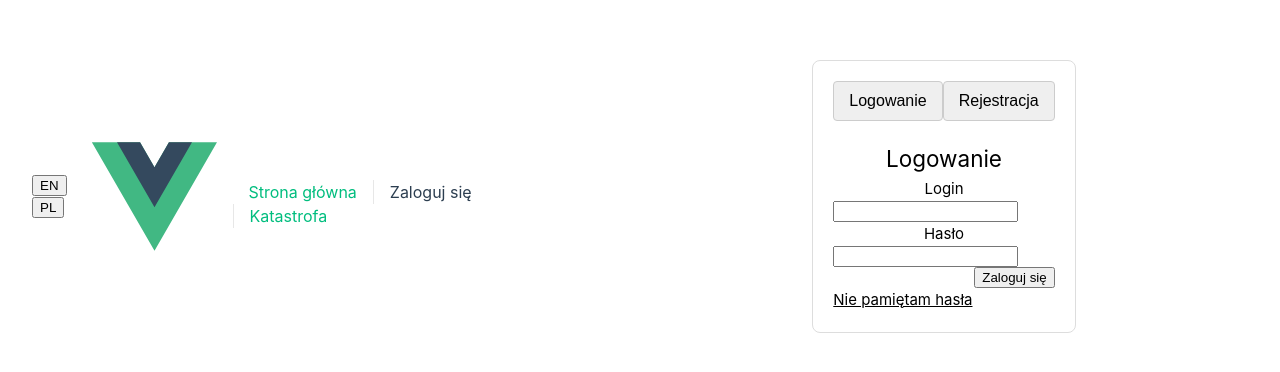
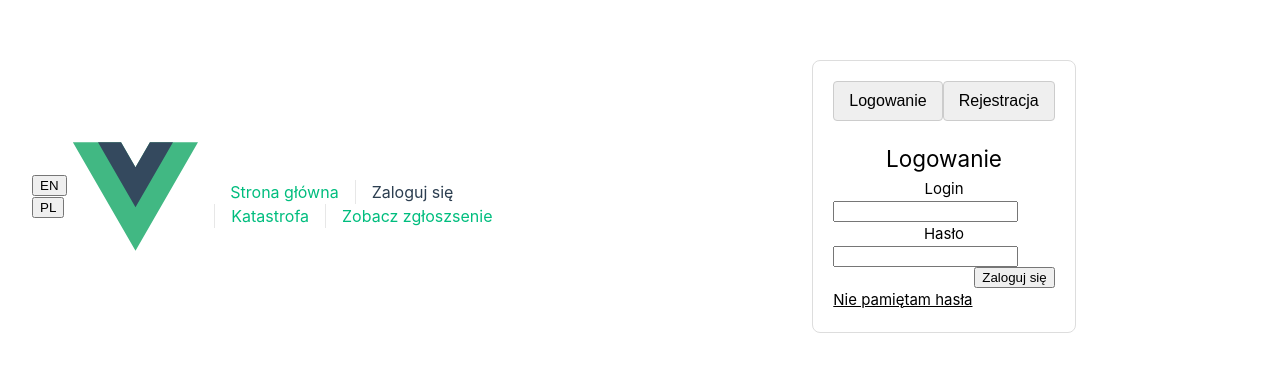
Before and after one commit to Yehor-Kovalenko/EmergencyProjekt_frontend, a Vue app: page /auth in a window 1280 px wide. Shown: the part 204-576 px from the top of the page. Built offline with nearby package versions, Linux system fonts and the light colour scheme.

Commit message:
added lokup request to navbar

```diff
--- a/src/components/Login.vue
+++ b/src/components/Login.vue
@@ -20,6 +20,13 @@
 
 <script>
   import axios from '@/axiosConfig';
+
+  function setLanguage(lang) {
+  language.value = lang;
+  localStorage.setItem("language", lang);
+  location.reload();
+}
+
 
   export default {
     name: 'Login',
--- a/src/volounteers.vue
+++ b/src/volounteers.vue
@@ -22,14 +22,16 @@ const translations = {
     login: 'Zaloguj się',
     catastrophe: 'Katastrofa',
     message: 'Wiadomości',
-    reports: 'Raporty'
+    reports: 'Raporty',
+    request: 'Zobacz zgłoszsenie'
 },
   en: {
     home: 'Home',
     login: 'Login',
     catastrophe: 'Catastrophe',
     message: 'Message inbox',
-    reports: "Reports"
+    reports: "Reports",
+    request: 'Lookup request'
   }
 }
 
@@ -59,6 +61,7 @@ const translations = {
         <RouterLink to="/">{{ translations[language].home }}</RouterLink>
         <RouterLink to="/auth">{{ translations[language].login }}</RouterLink>
         <RouterLink to="/map">{{ translations[language].catastrophe }}</RouterLink>
+        <RouterLink to="/help-request/lookup">{{ translations[language].request }}</RouterLink>
 
         <RouterLink to="/messages" v-if="userRole === 'NGO' || userRole === 'OFFICIAL' || userRole === 'VOLUNTEER' || userRole === 'GIVER'">{{ translations[language].message }}</RouterLink>
         <RouterLink to="/report" v-if="userRole === 'NGO' || userRole === 'OFFICIAL'">{{ translations[language].reports }}</RouterLink>
```
